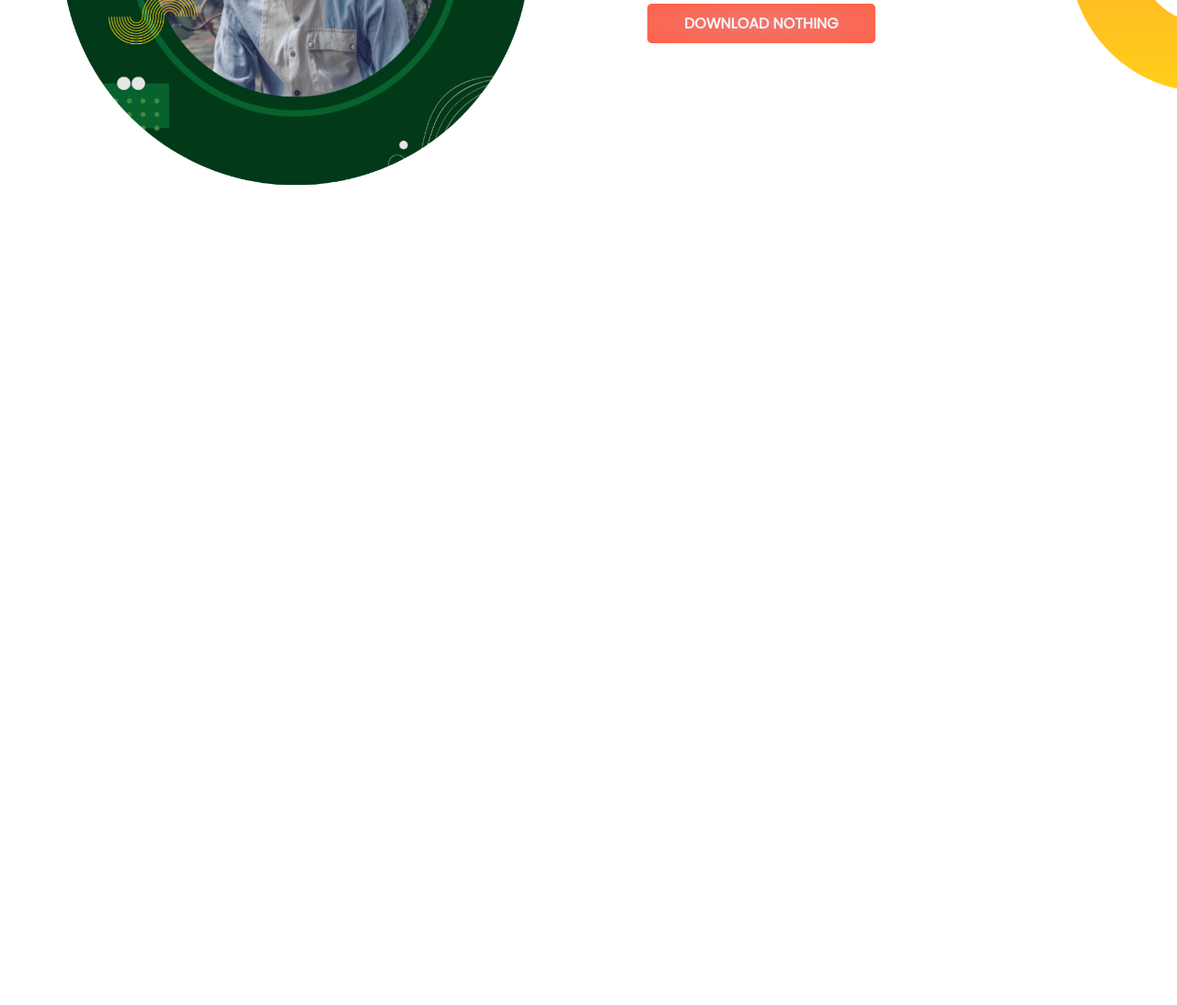
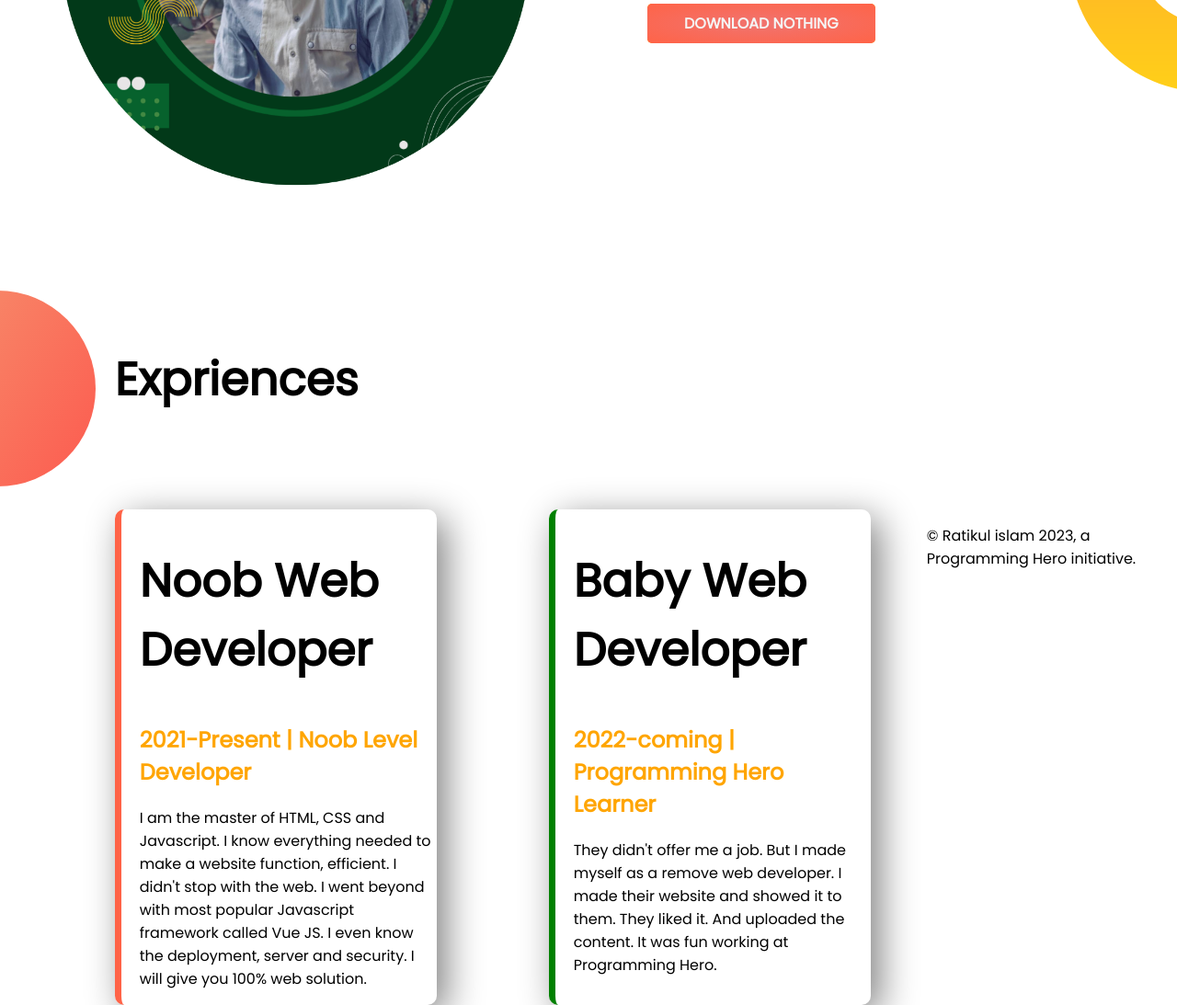
Before and after one commit to Ratikulislam/developer-portfolio, a plain HTML site: page index.html in a window 1280 px wide. Shown: the part 1020-2113 px from the top of the page at 92% size. Before the commit the page ends 1294 px from the top, so only its background shows below. Drawn offline with Linux system fonts and the light colour scheme.

Commit message:
no-footer-added

```diff
--- a/index.html
+++ b/index.html
@@ -12,7 +12,7 @@
 
 </head>
 <body>
-      <section class="top-banner">
+      <section class="top-banner flexible-container">
             <div class="half-width"><h1>Welcome To</h1>
                   <h1> <span class="orange-color">Ratikul Islam</span> World</h1>
                   <h3>Boka chele and crazy boy</h3>
@@ -29,7 +29,7 @@
 
             </div>
       </section>
-      <section class="dream-big">
+      <section class="dream-big flexible-container">
             <div class="half-width">
                   <img src="images/my-bg (2).png" alt="">
             </div>
@@ -43,6 +43,35 @@
 
 
 
+
+
+       </section>
+      </section>
+      <section class="exprience-area">
+      <h1 class="half-width ">Expriences</h1>
+
+      <div class="flexible-container">
+           <div id="full-dev" class="exprience-item">
+                 <h1>Noob Web Developer</h1>
+                 <h2 class="orange-color">2021-Present | Noob Level Developer</h2>
+                 <p>
+                       I am the master of HTML, CSS and Javascript. I know everything needed to make a website function, efficient. I didn't stop with the web. I went beyond with most popular Javascript framework called Vue JS. I even know the deployment, server and security. I will give you 100% web solution.
+                 </p>
+              </div>
+              <div id="noob-bhai"class="exprience-item">
+                 <h1>Baby Web Developer</h1>
+                 <h2 class="orange-color">2022-coming | Programming Hero Learner</h2>
+                 <p>
+                       They didn't offer me a job. But I made myself as a remove web developer. I made their website and showed it to them. They liked it. And uploaded the content. It was fun working at Programming Hero.
+                 </p>
+              </div>
+              <section class="bal">
+                  <footer>
+                  <p>© Ratikul islam 2023, a Programming Hero initiative.
+
+
+                  </p>
+            </footer>
       </section>
 </body>
 </html>
--- a/style.css
+++ b/style.css
@@ -8,7 +8,7 @@ h1{
       .orange-color{ color: orange;
 
 }
-section{
+.flexible-container{
       display: flex;
 }
 .half-width{ width: 50%;
@@ -38,3 +38,26 @@ section{
       background-repeat: no-repeat;
       background-position: right;
 }
+.flexible-container{display: flex;
+      display: flex;
+
+}
+.exprience-area{
+      background-image: url(images/exp-bg.png);
+      background-repeat: no-repeat;
+      padding-left: 5%;
+}
+.exprience-item{
+      box-shadow: 10px 10px 40px gray;
+      width: 40%;
+      margin-left: 5%;
+      margin-right: 5%;
+      padding-left: 20px;
+      border-radius: 10px;
+}
+#full-dev{
+   border-left: 7px solid tomato;
+}
+#noob-bhai{
+      border-left: 7px solid green;
+}
```
